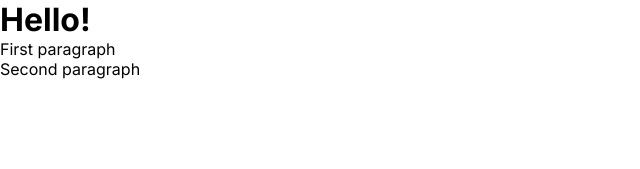
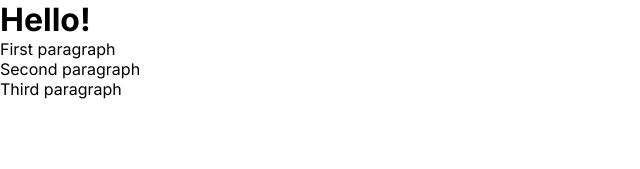
Before and after one commit to akiryk/next-git, a Next.js app: page / in a window 1280 px wide. Shown: the top 169 px of the page, without its empty margins (0-640 px from the left). Built offline with nearby package versions, Linux system fonts and the light colour scheme.

Commit message:
create third paragraph

```diff
--- a/app/page.tsx
+++ b/app/page.tsx
@@ -23,6 +23,7 @@ export default async function Home({ searchParams }: { searchParams: Params }) {
       <h1>Hello!</h1>
       <p>First paragraph</p>
       <p>Second paragraph</p>
+      <p>Third paragraph</p>
     </main>
   );
 }
```
